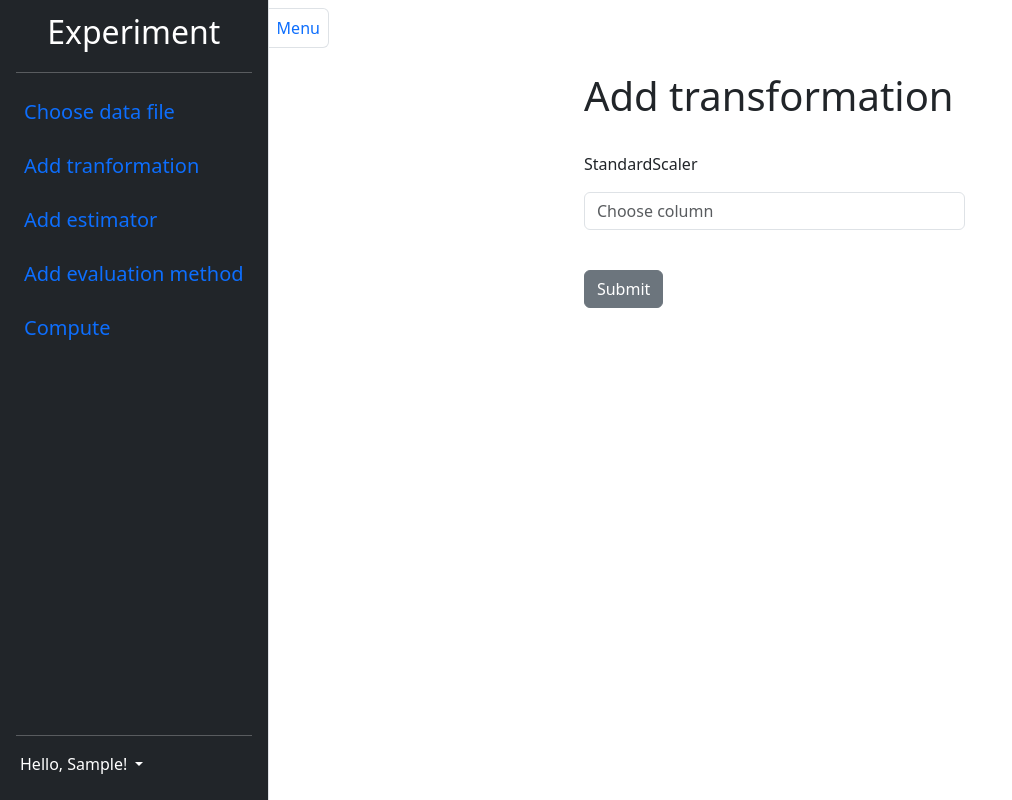
After one commit to juliamrowka/thesis, a Django app: page /experiment/transformer in a window 1280 px wide. The commit adds this page. Shown: the whole page, without its empty margins (0-1012 px from the left). Run offline with Django 4.2, Linux system fonts and the light colour scheme; the visitor is signed in with stand-in values (Sample User, id 1); parts of the project's set-up code (start-up, migrations or seed data) failed here and were passed over.

Commit message:
Add transormation, create my_pipeline in session - problem

```diff
--- a/web_app/experiment/templates/experiment.html
+++ b/web_app/experiment/templates/experiment.html
@@ -35,7 +35,8 @@
 
     {% if excel_data %}
     <div class="row">
-        <div data-bs-smooth-scroll="true" class="overflow-scroll" style="height: 200px;">
+        <p>Źródło danych: <strong>{{ excel_name }}</strong></p>
+        <div data-bs-smooth-scroll="true" class="overflow-scroll" style="height: 300px;">
             <table class="table">
                 {% for row in excel_data %}
                 <tr>
--- a/web_app/experiment/templates/sidebar.html
+++ b/web_app/experiment/templates/sidebar.html
@@ -154,7 +154,7 @@
 
         <div class="d-flex flex-column flex-fill">
             <a class="nav-link fs-5 p-2 mb-2" data-bs-parent="#sidebar" href="{% url 'upload' %}">Choose data file</a>
-            <a class="nav-link fs-5 p-2 mb-2" data-bs-parent="#sidebar" href="#">Add tranformation</a>
+            <a class="nav-link fs-5 p-2 mb-2" data-bs-parent="#sidebar" href="{% url 'transformer' %}">Add tranformation</a>
             <a class="nav-link fs-5 p-2 mb-2" data-bs-parent="#sidebar" href="#">Add estimator</a>
             <a class="nav-link fs-5 p-2 mb-2" data-bs-parent="#sidebar" href="#">Add evaluation method</a>
             <a class="nav-link fs-5 p-2 mb-2" data-bs-parent="#sidebar" href="#">Compute</a>
--- /dev/null
+++ b/web_app/experiment/templates/transformer.html
@@ -0,0 +1,29 @@
+{% extends 'base2.html' %}
+
+{% block content %}
+
+
+<div class="container-fluid p-3">
+    <div class="row flex-shrink-0 p-3">
+        <div class="col-5 mx-auto">
+            <h1>Add transformation</h1>
+            <br />
+            <p>StandardScaler</p>
+            <form method="POST" action="{% url 'transformer' %}">
+                {% csrf_token %}
+
+                <div class="mb-3">
+                    <input type="number" class="form-control" name="choosen_column" placeholder="Choose column" required>
+                </div>
+                <div class="mb-3">
+                    <!-- <input type="password" class="form-control" name="password" placeholder="Password" required> -->
+                </div>
+                <br />
+                <button type="submit" class="btn btn-secondary">Submit</button>
+
+            </form>
+        </div>
+    </div>
+</div>
+
+{% endblock %}
--- a/web_app/experiment/templates/upload.html
+++ b/web_app/experiment/templates/upload.html
@@ -68,7 +68,7 @@
   {% endif %}
 
 
-  {% if excel_data %}
+  <!-- {% if excel_data %}
   <div class="row">
     <div data-bs-smooth-scroll="true" class="overflow-scroll" style="height: 200px;">
       <table class="table">
@@ -82,7 +82,7 @@
       </table>
     </div>
   </div>
-  {% endif %}
+  {% endif %} -->
 
   <div class="row flex-shrink-0 p-3">
     <div class="col-5 mx-auto">
--- a/web_app/experiment/urls.py
+++ b/web_app/experiment/urls.py
@@ -1,9 +1,12 @@
 from django.urls import path
 from . import views
+from . import forms
 
 # app_name = "crm" #application namespace
 urlpatterns = [
     path('upload/', views.model_form_upload, name='upload'),
     path('', views.experiment, name='experiment'),
+    path('transformer', views.transformer, name='transformer'),
+    # path('documents', views.choose_file, name='choose_file')
 
 ]
--- a/web_app/experiment/views.py
+++ b/web_app/experiment/views.py
@@ -1,12 +1,16 @@
-from django.shortcuts import render, redirect
+from django.shortcuts import render, redirect, get_object_or_404
 # from django.contrib.auth import authenticate, login, logout
 from django.contrib.auth.decorators import login_required
 from django.contrib import messages
 from .forms import DocumentForm
 from .models import Document
-import openpyxl
-from io import BytesIO
-# import pandas as pd
+import openpyxl as op
+# from io import BytesIO
+import pandas as pd
+from sklearn import preprocessing
+from sklearn.preprocessing import StandardScaler, MinMaxScaler
+from sklearn.compose import ColumnTransformer
+import numpy as np
 # import joblib
 # Create your views here.
 
@@ -25,7 +29,7 @@ def model_form_upload(request):
                 newdoc.save()
                 messages.success(request, "You have successfully uploaded file!")
                 request.session['filename'] = filename
-                return redirect('upload')
+                return redirect('experiment')
             elif files.count() > 0:
                 messages.success(request, "A file with that name already exists.")
         else:
@@ -96,18 +100,69 @@ def model_form_upload(request):
 
 def experiment(request):
       if request.user.is_authenticated:
-        excel_data = list()
-        wb = openpyxl.load_workbook(request.session['filename'])
-        worksheet = wb.active
-        print(worksheet)
-        # iterating over the rows and
-        # getting value from each cell in row
-        for row in worksheet.iter_rows():
-            row_data = list()
-            for cell in row:
-                row_data.append(str(cell.value))
-            excel_data.append(row_data)
-        return render(request, 'experiment.html', {'excel_data': excel_data})
+        if 'filename' in request.session:
+            excel_name = str(request.session['filename'])
+            excel_data = list()
+            wb = op.load_workbook(request.session['filename'])
+            worksheet = wb.active
+            print(worksheet)
+            # iterating over the rows and
+            # getting value from each cell in row
+            for row in worksheet.iter_rows():
+                row_data = list()
+                for cell in row:
+                    row_data.append(str(cell.value))
+                excel_data.append(row_data)
+            return render(request, 'experiment.html', {'excel_data': excel_data, 'excel_name': excel_name})
+        else:
+            messages.success(request, "You need to choose or upload a file first")
+            return redirect('upload')
       else:
         messages.success(request, "You need to log in first")
         return redirect('home')
+
+# def choose_file(request, file_id):
+#     filename = get_object_or_404(Document, pk=file_id)
+#     print(filename)
+#     request.session['filename'] = filename
+#     return redirect('home')
+my_dict = {'StandardScaler': StandardScaler(), 'MinMaxScaler': MinMaxScaler()}
+
+def transformer(request):
+    if request.user.is_authenticated:
+        if request.method == 'POST':
+            column = request.POST['choosen_column']
+            print(column)
+            wb = op.load_workbook(request.session['filename'])
+            ws = wb.active
+            print(ws)
+            df = pd.DataFrame(ws.values)
+            print(df)
+            request.session['my_pipeline'] = list()
+            # request.session['my_pipeline'].append(('std',StandardScaler(),[int(column)]))
+
+            request.session['my_pipeline'].append(['std','StandardScaler',[int(column)]])
+            request.session['my_pipeline'].append(['minmax','MinMaxScaler',[int(column)]])
+            pipe = request.session['my_pipeline']
+            print(f'Pipe: {pipe}')
+            print('StandardScaler' in pipe[0])
+            if 'StandardScaler' in pipe[0]:
+                n_index = pipe[0].index('StandardScaler')
+                print(f'n_index: {n_index}')
+                std = my_dict["StandardScaler"]
+                print(f'std: {std}')
+                pipe[0][n_index] = my_dict['StandardScaler']
+                # print(pipe)
+                # pass
+            # ct = ColumnTransformer()
+            # here temporary - finally in execute view
+            # ct.fit(df)
+            # res_ct=ct.transform(df)
+            # print(res_ct)
+
+        else:
+            pass
+        return render(request, 'transformer.html', {})
+    else:
+        messages.success(request, "You need to log in first")
+        return redirect('home')
```
Also changed, not shown: 2 other files.
